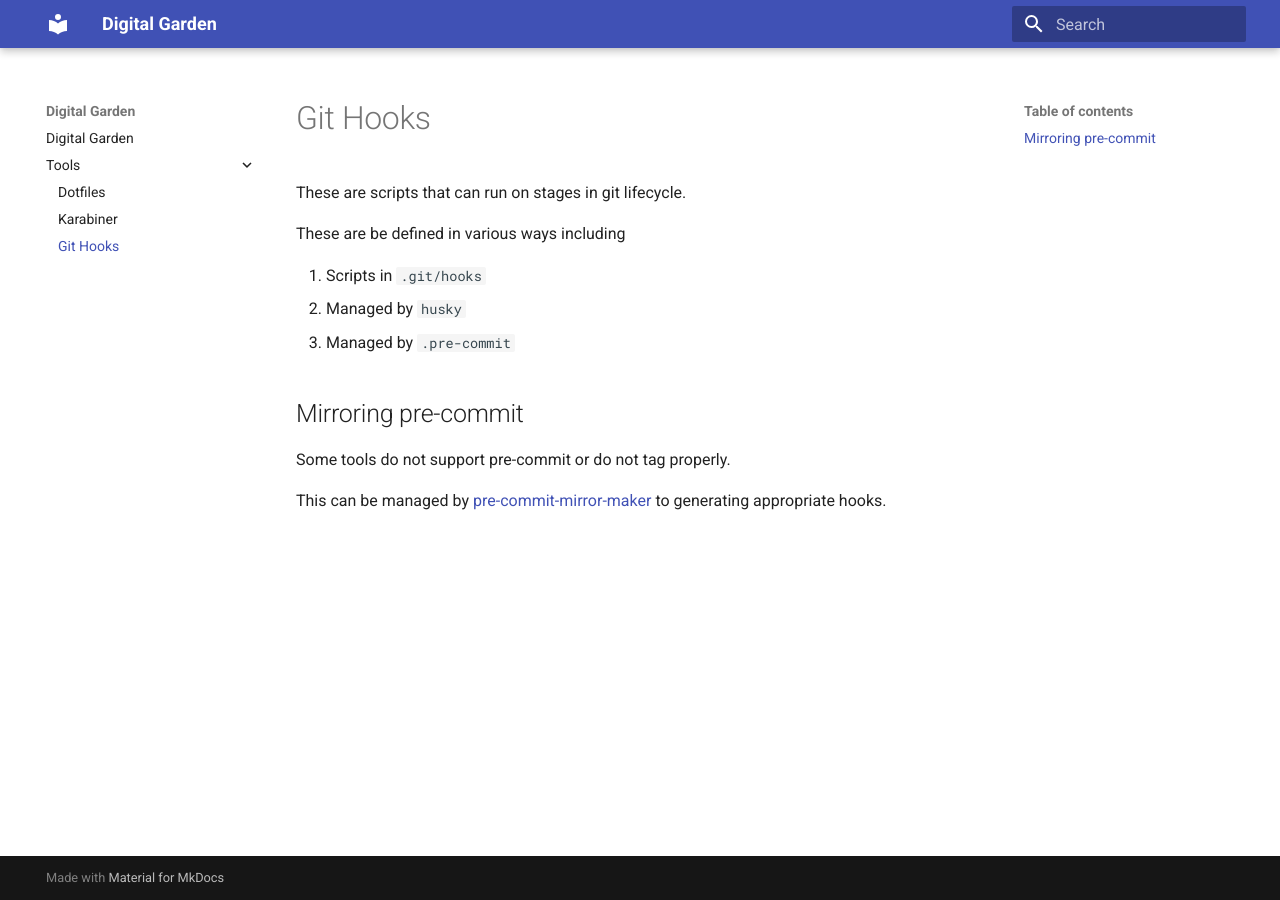
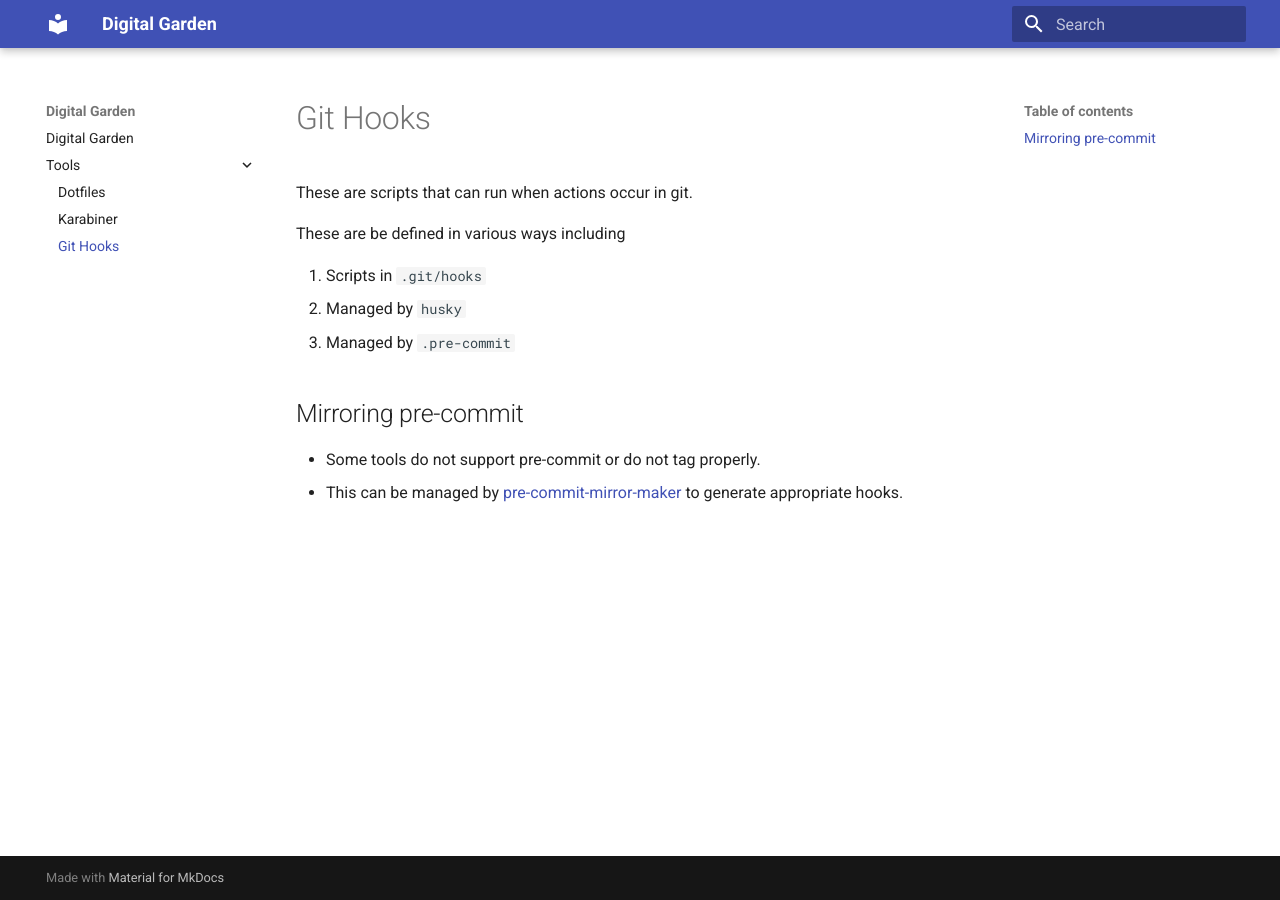
Before and after one commit to adhtruong/digital-garden, an MkDocs documentation site: the page built from docs/tools/pre-commit.md, in a window 1280 px wide. Built offline with MkDocs 1.6.1 and Material for MkDocs 9.7.7, drawn with Linux system fonts in a browser that asks for light colours.

Commit message:
fix: typos

```diff
--- a/docs/tools/pre-commit.md
+++ b/docs/tools/pre-commit.md
@@ -1,6 +1,6 @@
 # Git Hooks
 
-These are scripts that can run on stages in git lifecycle.
+These are scripts that can run when actions occur in git.
 
 These are be defined in various ways including
 
@@ -10,6 +10,5 @@ These are be defined in various ways including
 
 ## Mirroring pre-commit
 
-Some tools do not support pre-commit or do not tag properly.
-
-This can be managed by [pre-commit-mirror-maker](https://github.com/pre-commit/pre-commit-mirror-maker) to generating appropriate hooks.
+- Some tools do not support pre-commit or do not tag properly.
+- This can be managed by [pre-commit-mirror-maker](https://github.com/pre-commit/pre-commit-mirror-maker) to generate appropriate hooks.
```
Also changed, not shown: 1 other file.
